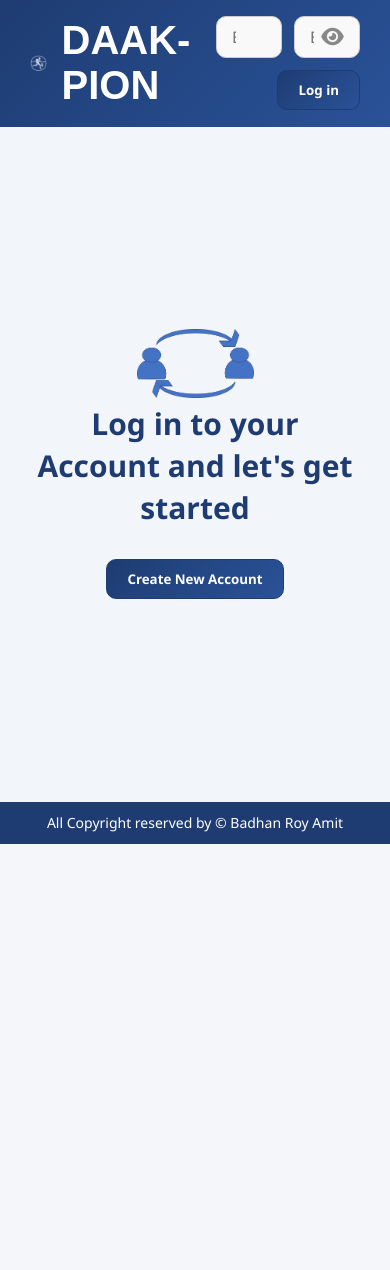
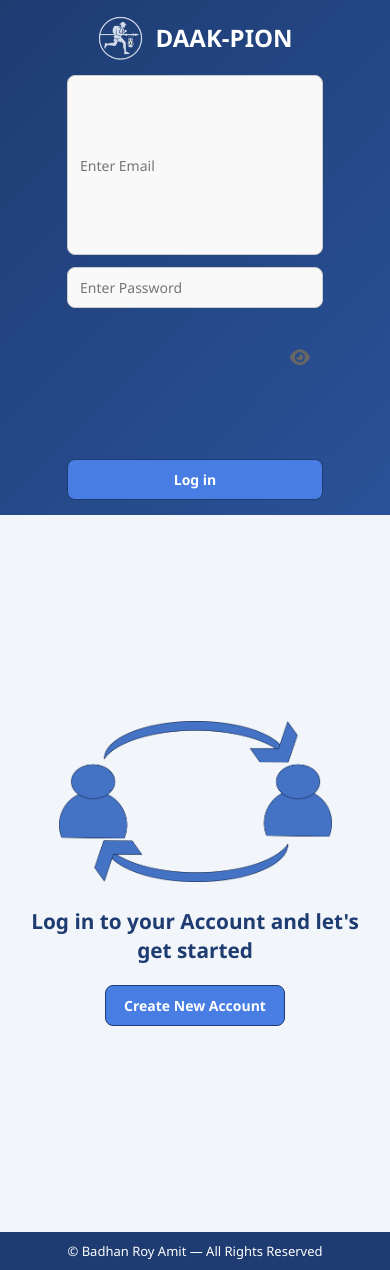
Before and after one commit to badhanamitroy/Daak-Pion-Chat-App, a PHP site: page / in a window 390 px wide. Before the commit the page ends 844 px from the top, so only its background shows below. Run offline with PHP 8.4, Linux system fonts and the light colour scheme; some libraries are stand-ins or nearby versions.

Commit message:
Add files via upload

```diff
--- a/frontpage.css
+++ b/frontpage.css
@@ -8,118 +8,114 @@
 
 /* === Header Styling === */
 header {
-    height: 15vh;
   background: linear-gradient(135deg, #1e3c72, #2a5298);
   display: flex;
   align-items: center;
   justify-content: space-between;
-    padding: 0 30px;
+  padding: 15px 20px;
   color: #fff;
+  flex-wrap: wrap;
+  gap: 15px;
 }
 
-header .left,
-header .right {
-    width: 50%;
-}
-
-/* Header Left */
+/* Left: Logo & Title */
 header .left {
   display: flex;
   align-items: center;
-    gap: 15px;
+  gap: 12px;
+  flex-shrink: 0;
 }
 
 header .left img {
-    width: 10%;
-    height: auto;
+  height: 45px;
+  width: auto;
 }
 
 header .left h1 {
-    font-size: 40px;
+  font-size: 1.5rem;
   font-weight: 600;
-    font-family: Arial, Helvetica, sans-serif;
+  white-space: nowrap;
 }
 
-/* Header Right */
-header form {
+/* Right: Login Form */
+header .right form {
   display: flex;
-    gap: 12px;
-    justify-content: flex-end;
+  gap: 10px;
   align-items: center;
   flex-wrap: wrap;
+  justify-content: flex-end;
+  width: 100%;
+  max-width: 600px;
 }
 
 #email,
 .password-field {
-    width: 40%;
-    position: relative; /* Required for absolute positioning of eye icon */
+  flex: 1 1 180px;
+  position: relative;
 }
 
-/* Email & Password Inputs */
-header .right input[type="email"],
-.password-field input[type="password"],
-.password-field input[type="text"] { /* text type when toggled */
+/* Inputs */
+header input[type='email'],
+.password-field input[type='password'],
+.password-field input[type='text'] {
   width: 100%;
-    padding: 10px 45px 10px 15px; /* padding-right for icon */
+  padding: 10px 40px 10px 12px;
   border: 1px solid #ccc;
-    border-radius: 10px;
+  border-radius: 8px;
   background-color: #f9f9f9;
-    font-size: 16px;
-    height: 42px; /* Fixed height */
-    box-sizing: border-box;
+  font-size: 14px;
   transition: border-color 0.2s, background-color 0.2s;
 }
 
-header .right input:focus,
+header input:focus,
 .password-field input:focus {
   border-color: #2a5298;
   background-color: #fff;
   outline: none;
 }
 
-/* Password Field Container */
-.password-field {
-    position: relative;
-}
-
-/* Eye Icon Styling */
+/* Eye Icon */
 .password-field i {
   position: absolute;
-    right: 15px;
+  right: 12px;
   top: 50%;
   transform: translateY(-50%);
   cursor: pointer;
-    color: #888;
-    font-size: 20px;
+  color: #666;
+  font-size: 18px;
+  user-select: none;
   transition: color 0.2s;
-    user-select: none;
 }
 
-.password-field i:hover, .password-field i:focus {
+.password-field i:hover {
   color: #1e3c72;
-    outline: none;
 }
 
 /* Buttons */
-#login-btn, .sign-up {
-    padding: 10px 20px;
-    background: linear-gradient(135deg, #1e3c72, #2a5298);
+#login-btn,
+.sign-up {
+  padding: 10px 18px;
+  background-color: #487ee4;
+  /* background: linear-gradient(135deg, #487ee4, #2a5298); */
   color: white;
   font-weight: 600;
   cursor: pointer;
-    border-radius: 10px;
+  border-radius: 8px;
   border: 1px solid #1e3c72;
+  font-size: 14px;
+  transition: background-color 0.3s ease, border 0.3s ease;
 }
 
 #login-btn:hover,
 .sign-up:hover {
   border: 1px solid white;
+  background: linear-gradient(135deg, #366bd6, #1e3c72);
 }
 
 /* === Banner Section === */
 section {
   display: flex;
-    height: 80vh;
+  height: 85vh;
   justify-content: space-around;
   align-items: center;
   padding: 50px 30px;
@@ -133,20 +129,66 @@ section img {
 }
 
 section h1 {
-    font-size: 30px;
+  font-size: 1.3rem;
   color: #1e3c72;
-    max-width: 500px;
+  margin: 20px 0;
   line-height: 1.4;
-    margin-bottom: 30px;
 }
 
 /* === Footer === */
 footer {
-    height: 5vh;
   background-color: #1e3c72;
-    color: #ffffff;
-    display: flex;
+  color: #fff;
+  text-align: center;
+  padding: 10px;
+  font-size: 13px;
+}
+
+/* === Responsive Design === */
+
+/* Medium devices */
+@media (max-width: 768px) {
+  header {
+    flex-direction: column;
+    align-items: center;
+    text-align: center;
+    gap: 15px;
+  }
+
+  header .left {
     justify-content: center;
-    align-items: center;
-    font-size: 14px;
   }
+
+section img {
+  width: 50vw;
+  height: auto;
+}
+
+  header .right form {
+    justify-content: center;
+    max-width: 100%;
+    width: 100%;
+  }
+}
+
+/* Small devices */
+@media (max-width: 480px) {
+  header .right form {
+    flex-direction: column;
+    gap: 12px;
+    align-items: stretch;
+    width: 100%;
+    max-width: 100%;
+  }
+
+section img {
+  width: 70vw;
+  height: auto;
+}
+
+  #email,
+  .password-field,
+  #login-btn {
+    width: 100%;
+  }
+}
--- a/index.html
+++ b/index.html
@@ -11,14 +11,14 @@
 <body>
     <header>
         <div class="left">
-            <img src="Daak-pion.png" alt="">
+            <img src="Daak-pion.png" alt="Logo">
             <h1>DAAK-PION</h1>
         </div>
         <div class="right">
             <form action="#" method="post">
-                <input type="email" name="" id="email" placeholder="Enter Email">
+                <input type="email" id="email" placeholder="Enter Email">
                 <div class="field password-field">
-                    <input type="password" id="password" placeholder="Enter password">
+                    <input type="password" id="password" placeholder="Enter Password">
                     <i class="fa-solid fa-eye" id="togglePassword"></i>
                 </div>
                 <input type="button" id="login-btn" value="Log in" onclick="loginRedirect()">
@@ -27,25 +27,22 @@
     </header>
     <section>
         <center>
-        <img src="banner.png" alt="">
+        <img src="banner.png" alt="Banner">
         <h1>Log in to your Account and let's get started</h1>
         <a href="Register.html">
-        <button class="sign-up">Create New Account</button>
+            <button class="sign-up">Create New Account</button>
         </a>
         </center>
     </section>
     <footer>
-        All Copyright reserved by &copy; Badhan Roy Amit
+        &copy; Badhan Roy Amit — All Rights Reserved
     </footer>
 
     <script src="seepassword.js"></script>
-
     <script>
         function loginRedirect() {
             window.location.href = 'chatboard.html';
         }
     </script>
-
-
 </body>
 </html>
```
Lines whose indentation alone changed are shown as unchanged.
